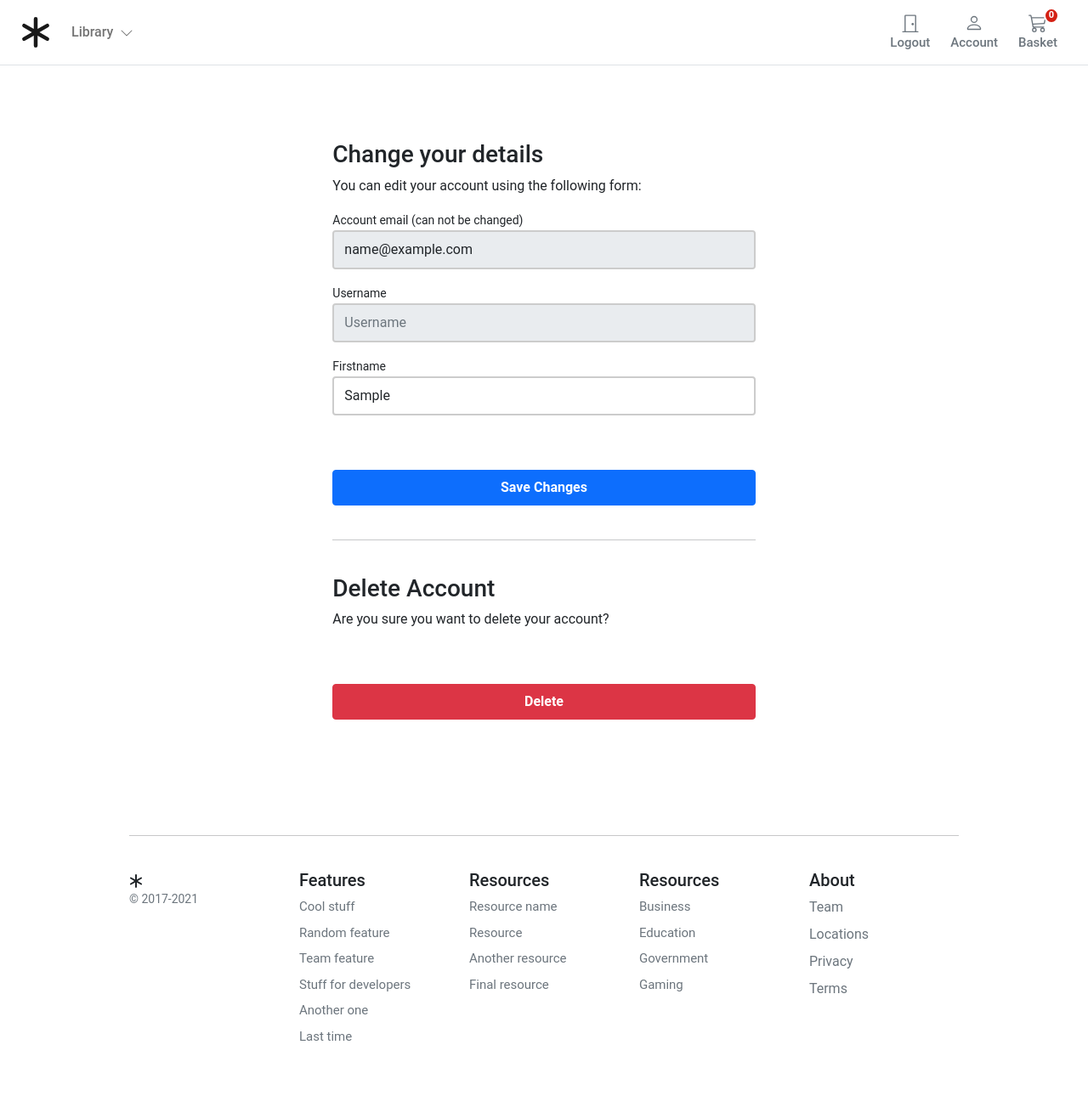
After one commit to Asld97/Django_Ecommerce, a Django app: page /account/profile/edit/ in a window 1280 px wide. The commit adds this page. Shown: the whole page at 85% size. Run offline with Django 4.2, Linux system fonts and the light colour scheme; the visitor is signed in with stand-in values (Sample User, id 1); data that the repository does not hold is empty.

Commit message:
Update account

```diff
--- a/account/forms.py
+++ b/account/forms.py
@@ -12,6 +12,7 @@ class UserLoginForm(AuthenticationForm):
             'login-username'
         }
     ))
+
     password = forms.CharField(widget=forms.PasswordInput(
         attrs={
             'class': 'form-control',
@@ -65,3 +66,26 @@ class RegistrationForm(forms.ModelForm):
             {'class': 'form-control mb-3', 'placeholder': 'Password'})
         self.fields['password2'].widget.attrs.update(
             {'class': 'form-control', 'placeholder': 'Repeat Password'})
+
+class UserEditForm(forms.ModelForm):
+
+    email = forms.EmailField(
+        label='Account email (can not be changed)', max_length=200, widget=forms.TextInput(
+            attrs={'class': 'form-control mb-3', 'placeholder': 'email', 'id': 'form-email', 'readonly': 'readonly'}))
+
+    user_name = forms.CharField(
+        label='Username', min_length=4, max_length=50, widget=forms.TextInput(
+            attrs={'class': 'form-control mb-3', 'placeholder': 'Username', 'id': 'form-firstname', 'readonly': 'readonly'}))
+
+    first_name = forms.CharField(
+        label='Firstname', min_length=4, max_length=50, widget=forms.TextInput(
+            attrs={'class': 'form-control mb-3', 'placeholder': 'Firstname', 'id': 'form-lastname'}))
+
+    class Meta:
+        model = UserBase
+        fields = ('email', 'user_name', 'first_name',)
+
+    def __init__(self, *args, **kwargs):
+        super().__init__(*args, **kwargs)
+        self.fields['user_name'].required = True
+        self.fields['email'].required = True
--- a/account/urls.py
+++ b/account/urls.py
@@ -14,6 +14,7 @@ urlpatterns = [
 
     # User dashboard
     path('dashboard/', views.dashboard, name='dashboard'),
+    path('profile/edit/', views.edit_details, name='edit_details'),
 
 
 ]
--- a/account/views.py
+++ b/account/views.py
@@ -8,7 +8,7 @@ from django.utils.encoding import force_bytes, force_str
 from django.utils.http import urlsafe_base64_decode, urlsafe_base64_encode
 
 
-from .forms import RegistrationForm
+from .forms import RegistrationForm, UserEditForm
 from .models import UserBase
 from .tokens import account_activation_token
 
@@ -16,6 +16,22 @@ from .tokens import account_activation_token
 @login_required
 def dashboard(request):
     return render(request, 'account/user/dashboard.html')
+
+@login_required
+def edit_details(request):
+    print("Hello")
+    if request.method == 'POST':
+        print("It's me")
+        user_form = UserEditForm(instance=request.user, data=request.POST)
+
+        if user_form.is_valid():
+            print("I am here to tell you")
+            user_form.save()
+    else:
+        user_form = UserEditForm(instance=request.user)
+
+    return render(request,
+                  'account/user/edit_details.html', {'user_form': user_form})
 
 # Create your views here.
 def account_register(request):
--- a/templates/account/user/dashboard.html
+++ b/templates/account/user/dashboard.html
@@ -7,7 +7,7 @@
     </div>
     <div class="col-12 d-flex justify-content-between">
       <div>Manage your <b>orders</b> and personal details</div>
-      <div><a href="">Change Details</a></div>
+      <div><a href="{% url "account:edit_details" %}">Change Details</a></div>
     </div>
     <hr />
   </div>
--- /dev/null
+++ b/templates/account/user/edit_details.html
@@ -0,0 +1,74 @@
+{% extends "../../store/base.html" %}
+{% block title %}Edit Profile{% endblock %}
+{% block content %}
+
+<style>
+    .account-form input {
+        border: 2px solid #ccc;
+        height: calc(2em + .75rem + 2px);
+    }
+
+    .account-form input:focus {
+        border-color: #1497ff;
+        box-shadow: none;
+    }
+</style>
+
+<div class="container-fluid">
+    <div class="row no-gutter">
+        <div class="col-md-12">
+            <div class="login d-flex align-items-center py-5">
+                <div class="container">
+                    <div class="row">
+                        <div class="col-12 col-lg-7  mx-auto">
+
+                            <form class="account-form px-4 pt-4" method="post" enctype="multipart/form-data">
+
+                                {% if user_form.is_valid and profile_form.is_valid %}
+                                <div class="alert alert-primary" role="alert">
+                                    Details successfully updated!
+                                </div>
+                                <p class="small text-center pt-0">
+                                    <a href="{% url "account:dashboard" %}">Back to Dashboard</a>
+                                </p>
+                                {%else%}
+                                <h3>Change your details</h3>
+                                <p>You can edit your account using the following form:</p>
+                                {% endif %}
+
+                                {% if form.errors %}
+                                <div class="alert alert-primary" role="alert">
+                                    Error: Please try again!
+                                </div>
+                                {% endif %}
+
+                                {% csrf_token %}
+                                <label class="small font-weight-bold">{{user_form.email.label}}</label>
+                                {{ user_form.email }}
+                                <label class="small font-weight-bold">{{user_form.user_name.label}}</label>
+                                {{ user_form.user_name }}
+                                <label class="small font-weight-bold">{{user_form.first_name.label}}</label>
+                                {{ user_form.first_name }}
+
+
+
+                                <button class="btn btn-primary btn-block py-2 mb-4 mt-5 fw-bold w-100" type="submit"
+                                    value="Save changes">Save Changes</button>
+                                <hr class="mb-3">
+                            </form>
+                            <form class="account-form px-4" action="" method="post">
+                                {% csrf_token %}
+                                <p class=" h3 pt-4 font-weight-bold">Delete Account</p>
+                                <p>Are you sure you want to delete your account?</p>
+                                <button type="submit" role="button"
+                                    class="btn btn-danger btn-block py-2 mb-4 mt-5 fw-bold w-100">Delete</button>
+                            </form>
+
+                        </div>
+                    </div>
+                </div>
+            </div>
+        </div>
+    </div>
+</div>
+{% endblock %}
```
